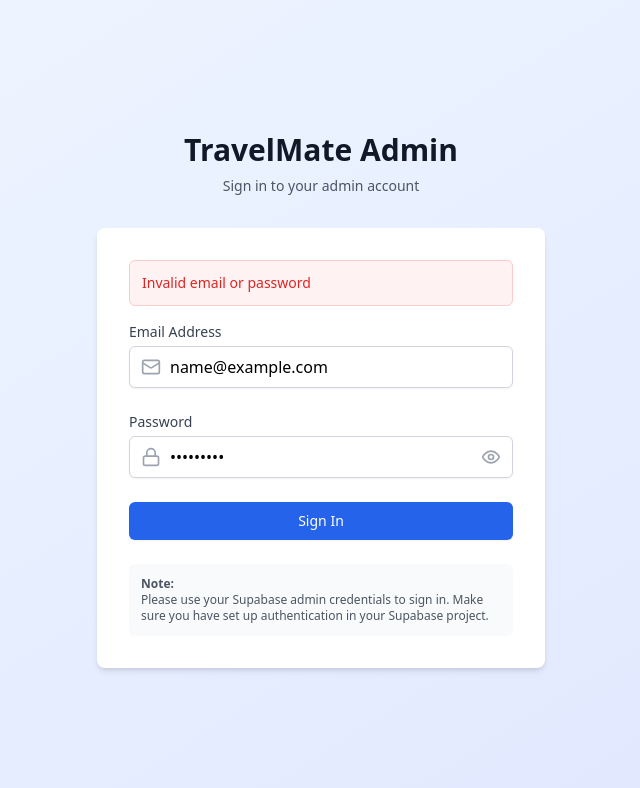
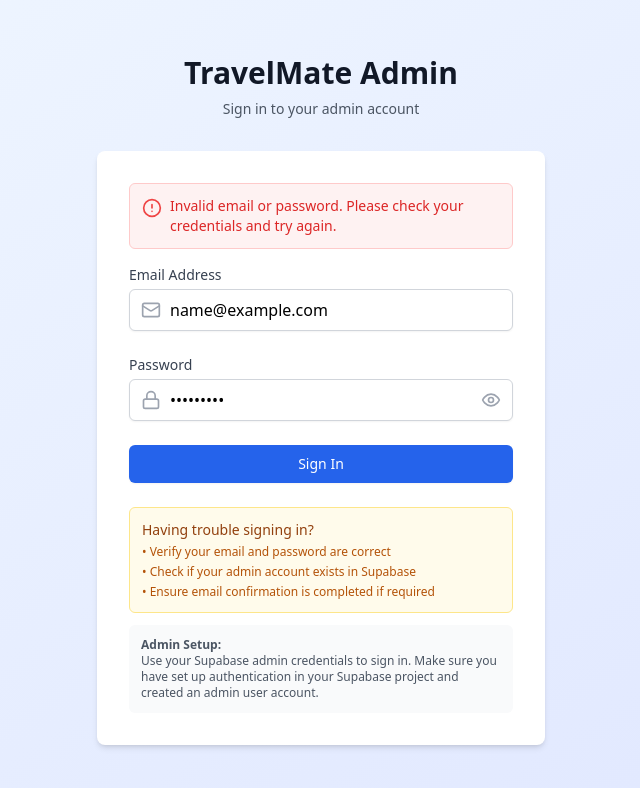
Before and after one commit to bharatpalariya/travel-mate-admin, a React (Vite) app: page /login in a window 1280 px wide. Both pictures are taken after typing "name@example.com", "Sample123" into the empty fields and a click on the button "Sign In". Shown: the top 788 px of the page, without its empty margins (319-959 px from the left). Built offline with nearby package versions, Linux system fonts and the light colour scheme; no server answers; the database is empty.

Commit message:
Improve login error handling and user guidance

```diff
--- a/src/pages/Login.tsx
+++ b/src/pages/Login.tsx
@@ -1,6 +1,6 @@
 import React, { useState } from 'react';
 import { Navigate } from 'react-router-dom';
-import { Eye, EyeOff, Lock, Mail } from 'lucide-react';
+import { Eye, EyeOff, Lock, Mail, AlertCircle } from 'lucide-react';
 import { useAuth } from '../contexts/AuthContext';
 
 const Login: React.FC = () => {
@@ -30,10 +30,10 @@ const Login: React.FC = () => {
     try {
       const success = await login(formData.email, formData.password);
       if (!success) {
-        setError('Invalid email or password');
+        setError('Invalid email or password. Please check your credentials and try again.');
       }
     } catch (err) {
-      setError('An error occurred. Please try again.');
+      setError('An error occurred during login. Please try again.');
     } finally {
       setIsSubmitting(false);
     }
@@ -49,7 +49,8 @@ const Login: React.FC = () => {
 
         <div className="bg-white p-8 rounded-lg shadow-md">
           {error && (
-            <div className="mb-4 p-3 bg-red-50 border border-red-200 rounded-md">
+            <div className="mb-4 p-3 bg-red-50 border border-red-200 rounded-md flex items-start space-x-2">
+              <AlertCircle className="h-5 w-5 text-red-500 mt-0.5 flex-shrink-0" />
               <p className="text-sm text-red-600">{error}</p>
             </div>
           )}
@@ -115,12 +116,22 @@ const Login: React.FC = () => {
             </button>
           </form>
 
-          <div className="mt-6 p-3 bg-gray-50 rounded-md">
-            <p className="text-xs text-gray-600">
-              <strong>Note:</strong><br />
-              Please use your Supabase admin credentials to sign in.
-              Make sure you have set up authentication in your Supabase project.
-            </p>
+          <div className="mt-6 space-y-3">
+            <div className="p-3 bg-amber-50 border border-amber-200 rounded-md">
+              <h4 className="text-sm font-medium text-amber-800 mb-1">Having trouble signing in?</h4>
+              <ul className="text-xs text-amber-700 space-y-1">
+                <li>• Verify your email and password are correct</li>
+                <li>• Check if your admin account exists in Supabase</li>
+                <li>• Ensure email confirmation is completed if required</li>
+              </ul>
+            </div>
+
+            <div className="p-3 bg-gray-50 rounded-md">
+              <p className="text-xs text-gray-600">
+                <strong>Admin Setup:</strong><br />
+                Use your Supabase admin credentials to sign in. Make sure you have set up authentication in your Supabase project and created an admin user account.
+              </p>
+            </div>
           </div>
         </div>
       </div>
```
